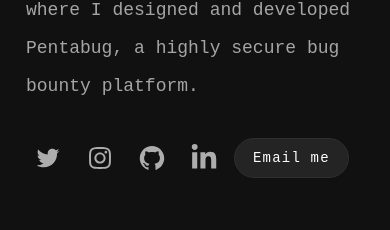
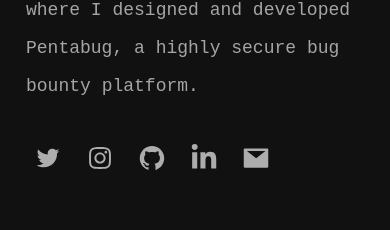
Before and after one commit to harshpandey002/portfolio-new, a Next.js app: page / in a window 390 px wide. Shown: the part 916-1146 px from the top of the page. Built offline with nearby package versions, Linux system fonts and the light colour scheme.

Commit message:
Social Icons

```diff
--- /dev/null
+++ b/helper/function.js
@@ -0,0 +1,3 @@
+export const open = (url) => {
+  window.open(url, "_blank");
+};
--- a/pages/index.jsx
+++ b/pages/index.jsx
@@ -4,6 +4,7 @@ import {
   AiFillGithub,
   AiOutlineInstagram,
   AiOutlineTwitter,
+  AiFillMail,
 } from "react-icons/ai";
 import Layout from "../components/Layout";
 
@@ -51,27 +52,63 @@ export default function Home() {
 
           <motion.div variants={stagger} className={styles.socials}>
             <span className="outerSpan">
-              <motion.span variants={item} className="innerSpan">
+              <motion.span
+                onClick={() => open("https://twitter.com/harshpandey_002")}
+                variants={item}
+                className="innerSpan"
+              >
                 <AiOutlineTwitter className={styles.icon} />
               </motion.span>
             </span>
             <span className="outerSpan">
-              <motion.span variants={item} className="innerSpan">
+              <motion.span
+                onClick={() =>
+                  open("https://www.instagram.com/harshpandey_002/")
+                }
+                variants={item}
+                className="innerSpan"
+              >
                 <AiOutlineInstagram className={styles.icon} />
               </motion.span>
             </span>
             <span className="outerSpan">
-              <motion.span variants={item} className="innerSpan">
+              <motion.span
+                onClick={() => open("https://github.com/harshpandey002")}
+                variants={item}
+                className="innerSpan"
+              >
                 <AiFillGithub className={styles.icon} />
               </motion.span>
             </span>
             <span className="outerSpan">
-              <motion.span variants={item} className="innerSpan">
+              <motion.span
+                onClick={() =>
+                  open(
+                    "https://www.linkedin.com/in/harsh-kumar-pandey-5ab9071aa/"
+                  )
+                }
+                variants={item}
+                className="innerSpan"
+              >
                 <FaLinkedinIn className={styles.icon} />
               </motion.span>
             </span>
             <span className="outerSpan">
-              <motion.button variants={item} id={styles.email}>
+              <motion.span
+                onClick={() => open("mailto:coding.harshp@gmail.com")}
+                variants={item}
+                className="innerSpan"
+                id={styles.emailIcon}
+              >
+                <AiFillMail className={styles.icon} />
+              </motion.span>
+            </span>
+            <span className="outerSpan">
+              <motion.button
+                onClick={() => open("mailto:coding.harshp@gmail.com")}
+                variants={item}
+                id={styles.emailBtn}
+              >
                 Email me
               </motion.button>
             </span>
--- a/styles/Home.module.css
+++ b/styles/Home.module.css
@@ -42,7 +42,7 @@
   color: #adadad;
 }
 
-#email {
+#emailBtn {
   margin-left: 24px;
   color: white;
   border: 1px solid #2f2f2f;
@@ -55,8 +55,12 @@
   font-size: 14px;
 }
 
-#email:hover {
+#emailBtn:hover {
   background-color: #2c2c2c;
+}
+
+#emailIcon {
+  display: none;
 }
 
 .featured h2 {
@@ -295,16 +299,20 @@
     margin-top: 2rem;
   }
 
-  #email {
-    margin-left: 0;
-  }
-
   .featured h2 {
     font-size: 24px;
   }
 
   .card {
     flex-direction: column;
+  }
+
+  #emailBtn {
+    display: none;
+  }
+
+  #emailIcon {
+    display: flex;
   }
 
   /*? projects.jsx */
```
